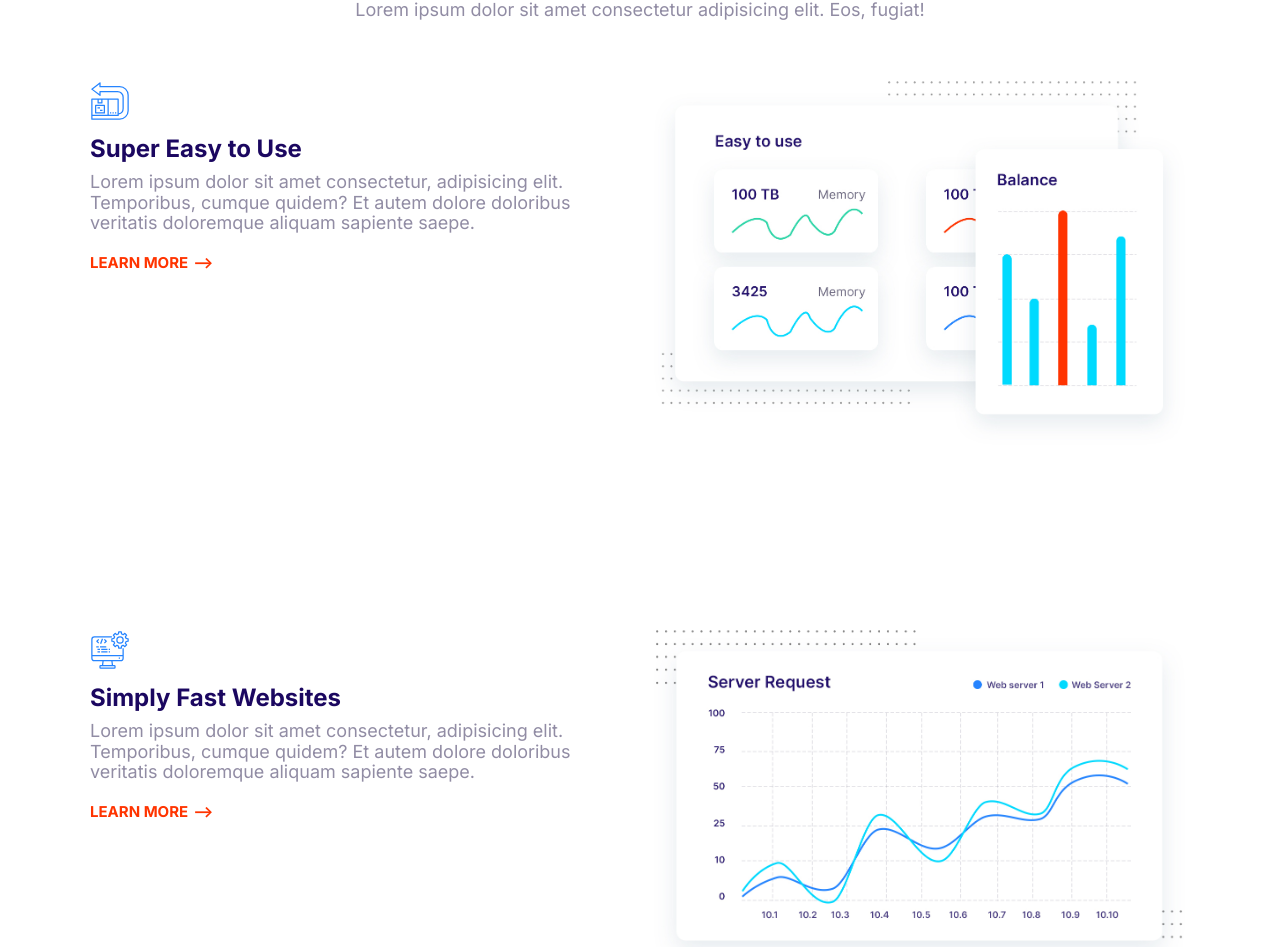
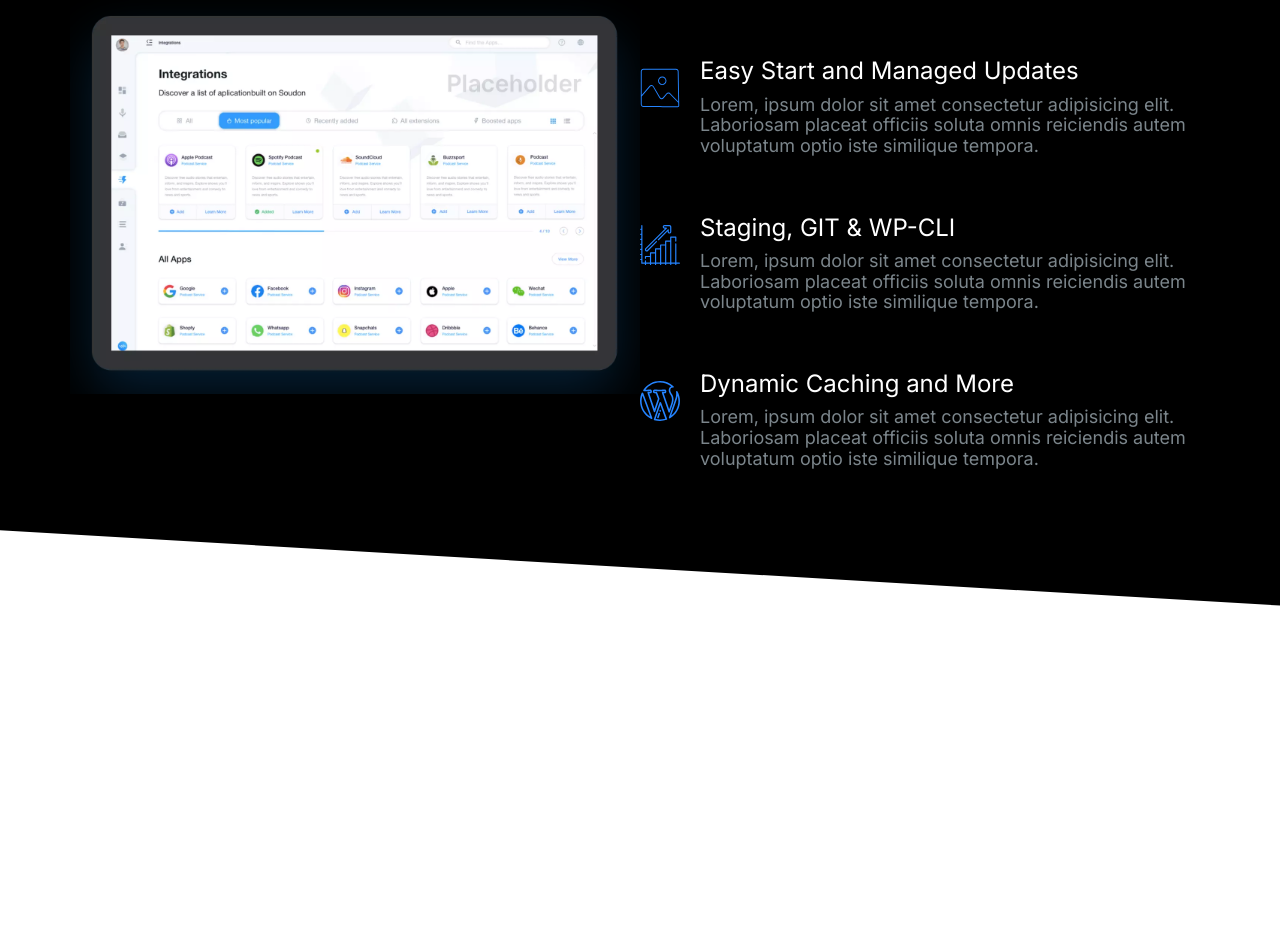
Before and after one commit to Tebogo-star/Moshify, a plain HTML site: page index.html in a window 1280 px wide. Shown: the part 147-1094 px from the top of the page. After the commit the page ends 800 px from the top, so only its background shows below. Drawn offline with Linux system fonts and the light colour scheme.

Commit message:
Creating the showcase block

```diff
--- a/css/styles.css
+++ b/css/styles.css
@@ -18,7 +18,11 @@ body {
   color: var(--color-body);
   font-size: 2.4rem;
 }
-
+/* Typography */
+::selection {
+  background: var(--color-primary);
+  color: white;
+}
 h1,
 h2,
 h3 {
@@ -35,6 +39,7 @@ h2 {
 }
 h3 {
   font-size: 3rem;
+  font-weight: 500;
 }
 p {
   margin-top: 0;
@@ -114,7 +119,6 @@ a {
 .list {
   list-style: none;
   padding-left: 0;
-  color: var(--color-headings);
 }
 .list--inline .list__item {
   display: inline-block;
@@ -124,6 +128,7 @@ a {
 .list--tick {
   list-style-image: url(../images/tick.svg);
   padding-left: 3rem;
+  color: var(--color-headings);
 }
 .list--tick .list__item {
   padding-left: 0.5rem;
@@ -352,6 +357,7 @@ a {
 /* Media */
 .media {
   display: flex;
+  margin-top: 4rem;
 }
 .media__title {
   margin-top: 0;
@@ -519,15 +525,17 @@ a {
   background: black;
   color: #7b858b;
 }
-.block--dark .block__heading {
+.block--dark h1,
+.block--dark h2,
+.block--dark h3 {
   color: white;
 }
 .block--skewed-right {
-  clip-path: polygon(0% 0%, 100% 0%, 100% 100%, 0% 80%);
+  clip-path: polygon(0% 0%, 100% 0%, 100% 100%, 0% 90%);
   padding-bottom: calc(var(--padding-vertical) + 4rem);
 }
 .block--skewed-left {
-  clip-path: polygon(0% 0%, 100% 0%, 100% 80%, 0% 100%);
+  clip-path: polygon(0% 0%, 100% 0%, 100% 90%, 0% 100%);
   padding-bottom: calc(var(--padding-vertical) + 4rem);
 }
 .container {
@@ -668,3 +676,18 @@ a {
     order: 2;
   }
 }
+
+/* Showcase Block */
+.block-showcase__image {
+  width: 100%;
+}
+
+@media screen and (min-width: 768px) {
+  .block-showcase .grid {
+    grid-template-columns: 50% 50%;
+  }
+  .block-showcase__image {
+    max-width: 700px;
+    justify-self: end;
+  }
+}
--- a/index.html
+++ b/index.html
@@ -15,79 +15,66 @@
     <link rel="stylesheet" href="css/styles.css" />
   </head>
   <body>
-    <section class="block container">
+    <section class="block block--dark block--skewed-right block--showcase">
       <header class="block__header">
-        <h2>Host on the Cloud to keep Growing</h2>
+        <h2>User-Friendly Control Panel</h2>
+      </header>
+      <div class="container grid grid--1x2">
+        <img class="block-showcase__image" src="images/ipad.webp" alt="" />
+        <ul class="list">
+          <li>
+            <div class="media">
+              <div class="media__image">
+                <svg class="icon icon--primary">
+                  <use xlink:href="images/sprite.svg#snap"></use>
+                </svg>
+              </div>
+              <div class="media__body">
+                <h3 class="media__title">Easy Start and Managed Updates</h3>
                 <p>
-          Lorem ipsum dolor sit amet consectetur adipisicing elit. Eos, fugiat!
+                  Lorem, ipsum dolor sit amet consectetur adipisicing elit.
+                  Laboriosam placeat officiis soluta omnis reiciendis autem
+                  voluptatum optio iste similique tempora.
                 </p>
-      </header>
-      <article class="grid grid--1x2 feature">
-        <div class="feature__content">
+              </div>
+            </div>
+          </li>
+          <li>
+            <div class="media">
+              <div class="media__image">
                 <svg class="icon icon--primary">
-            <use xlink:href="images/sprite.svg#easy"></use>
+                  <use xlink:href="images/sprite.svg#growth"></use>
                 </svg>
-          <h3 class="feature__heading">Super Easy to Use</h3>
+              </div>
+              <div class="media__body">
+                <h3 class="media__title">Staging, GIT & WP-CLI</h3>
                 <p>
-            Lorem ipsum dolor sit amet consectetur, adipisicing elit.
-            Temporibus, cumque quidem? Et autem dolore doloribus veritatis
-            doloremque aliquam sapiente saepe.
+                  Lorem, ipsum dolor sit amet consectetur adipisicing elit.
+                  Laboriosam placeat officiis soluta omnis reiciendis autem
+                  voluptatum optio iste similique tempora.
                 </p>
-          <a href="#" class="link-arrow">Learn More</a>
               </div>
-        <img class="feature__image" src="images/easy.jpg" alt="" />
-      </article>
-    </section>
-    <section class="block container">
-      <article class="grid grid--1x2 feature">
-        <div class="feature__content">
-          <svg class="icon icon--primary">
-            <use xlink:href="images/sprite.svg#computer"></use>
-          </svg>
-          <h3 class="feature__heading">Simply Fast Websites</h3>
-          <p>
-            Lorem ipsum dolor sit amet consectetur, adipisicing elit.
-            Temporibus, cumque quidem? Et autem dolore doloribus veritatis
-            doloremque aliquam sapiente saepe.
-          </p>
-          <a href="#" class="link-arrow">Learn More</a>
             </div>
-        <img class="feature__image" src="images/fast.jpg" alt="" />
-      </article>
-    </section>
-    <section class="block container">
-      <article class="grid grid--1x2 feature">
-        <div class="feature__content">
+          </li>
+          <li>
+            <div class="media">
+              <div class="media__image">
                 <svg class="icon icon--primary">
                   <use xlink:href="images/sprite.svg#wordpress"></use>
                 </svg>
-          <h3 class="feature__heading">Wordpress Made Easy</h3>
+              </div>
+              <div class="media__body">
+                <h3 class="media__title">Dynamic Caching and More</h3>
                 <p>
-            Lorem ipsum dolor sit amet consectetur, adipisicing elit.
-            Temporibus, cumque quidem? Et autem dolore doloribus veritatis
-            doloremque aliquam sapiente saepe.
+                  Lorem, ipsum dolor sit amet consectetur adipisicing elit.
+                  Laboriosam placeat officiis soluta omnis reiciendis autem
+                  voluptatum optio iste similique tempora.
                 </p>
-          <a href="#" class="link-arrow">Learn More</a>
               </div>
-        <img class="feature__image" src="images/wordpress.jpg" alt="" />
-      </article>
-    </section>
-    <section class="block container">
-      <article class="grid grid--1x2 feature">
-        <div class="feature__content">
-          <svg class="icon icon--primary">
-            <use xlink:href="images/sprite.svg#clock"></use>
-          </svg>
-          <h3 class="feature__heading">24/7 Expert Support</h3>
-          <p>
-            Lorem ipsum dolor sit amet consectetur, adipisicing elit.
-            Temporibus, cumque quidem? Et autem dolore doloribus veritatis
-            doloremque aliquam sapiente saepe.
-          </p>
-          <a href="#" class="link-arrow">Learn More</a>
             </div>
-        <img class="feature__image" src="images/support.jpg" alt="" />
-      </article>
+          </li>
+        </ul>
+      </div>
     </section>
     <script src="js/main.js"></script>
   </body>
```
Also changed, not shown: components/showcase.html (added, +61 -0 lines), components/media.html (indentation only), images/ipad.webp (added), 1 other file. Lines whose indentation alone changed are shown as unchanged.
